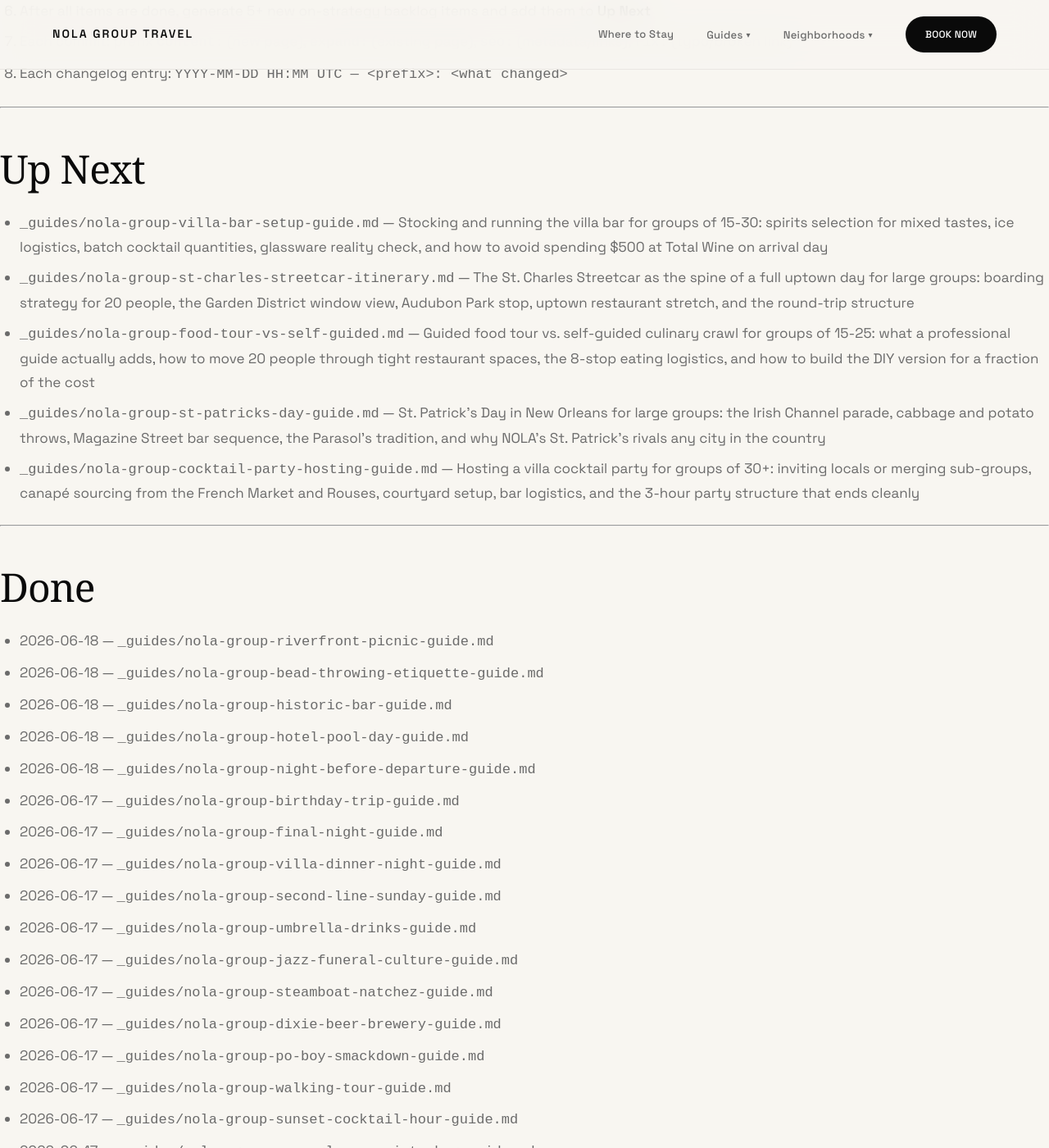
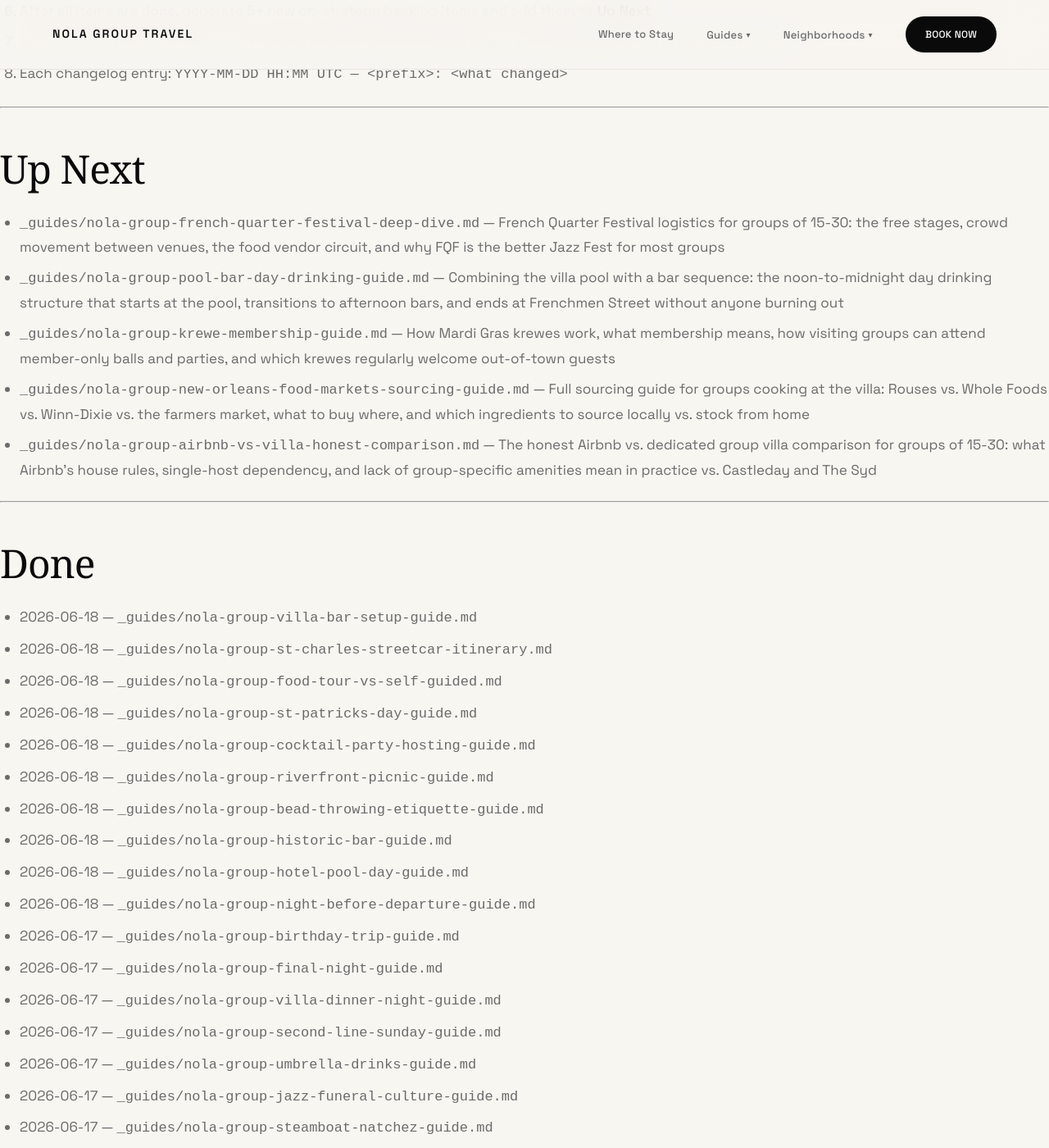
Before and after one commit to sjworth-dev/nola-group-travel, a Jekyll site: the page built from ROADMAP.md, in a window 1280 px wide and 1400 px high, scrolled down 3609 px. Shown: the whole window at 82% size. Built offline with Jekyll 4.4.1, drawn with Linux system fonts in a browser that asks for light colours; some web fonts are replaced; our own code applies the rules of GitHub Pages for plain Markdown files.

Commit message:
seo: update ROADMAP.md — move 5 completed guides to Done, add 5 new backlog items to Up Next, add changelog entries
Co-Authored-By: Claude Sonnet 4.6 <noreply@anthropic.com>
Claude-Session: https://claude.ai/code/session_018xgHGSTShU7tcmoEzA55v7

```diff
--- a/ROADMAP.md
+++ b/ROADMAP.md
@@ -99,16 +99,21 @@ New guides go in `_guides/<slug>.md`. New neighborhood pages go in `_neighborhoo
 
 ## Up Next
 
-- `_guides/nola-group-villa-bar-setup-guide.md` — Stocking and running the villa bar for groups of 15-30: spirits selection for mixed tastes, ice logistics, batch cocktail quantities, glassware reality check, and how to avoid spending $500 at Total Wine on arrival day
-- `_guides/nola-group-st-charles-streetcar-itinerary.md` — The St. Charles Streetcar as the spine of a full uptown day for large groups: boarding strategy for 20 people, the Garden District window view, Audubon Park stop, uptown restaurant stretch, and the round-trip structure
-- `_guides/nola-group-food-tour-vs-self-guided.md` — Guided food tour vs. self-guided culinary crawl for groups of 15-25: what a professional guide actually adds, how to move 20 people through tight restaurant spaces, the 8-stop eating logistics, and how to build the DIY version for a fraction of the cost
-- `_guides/nola-group-st-patricks-day-guide.md` — St. Patrick's Day in New Orleans for large groups: the Irish Channel parade, cabbage and potato throws, Magazine Street bar sequence, the Parasol's tradition, and why NOLA's St. Patrick's rivals any city in the country
-- `_guides/nola-group-cocktail-party-hosting-guide.md` — Hosting a villa cocktail party for groups of 30+: inviting locals or merging sub-groups, canapé sourcing from the French Market and Rouses, courtyard setup, bar logistics, and the 3-hour party structure that ends cleanly
+- `_guides/nola-group-french-quarter-festival-deep-dive.md` — French Quarter Festival logistics for groups of 15-30: the free stages, crowd movement between venues, the food vendor circuit, and why FQF is the better Jazz Fest for most groups
+- `_guides/nola-group-pool-bar-day-drinking-guide.md` — Combining the villa pool with a bar sequence: the noon-to-midnight day drinking structure that starts at the pool, transitions to afternoon bars, and ends at Frenchmen Street without anyone burning out
+- `_guides/nola-group-krewe-membership-guide.md` — How Mardi Gras krewes work, what membership means, how visiting groups can attend member-only balls and parties, and which krewes regularly welcome out-of-town guests
+- `_guides/nola-group-new-orleans-food-markets-sourcing-guide.md` — Full sourcing guide for groups cooking at the villa: Rouses vs. Whole Foods vs. Winn-Dixie vs. the farmers market, what to buy where, and which ingredients to source locally vs. stock from home
+- `_guides/nola-group-airbnb-vs-villa-honest-comparison.md` — The honest Airbnb vs. dedicated group villa comparison for groups of 15-30: what Airbnb's house rules, single-host dependency, and lack of group-specific amenities mean in practice vs. Castleday and The Syd
 
 ---
 
 ## Done
 
+- 2026-06-18 — `_guides/nola-group-villa-bar-setup-guide.md`
+- 2026-06-18 — `_guides/nola-group-st-charles-streetcar-itinerary.md`
+- 2026-06-18 — `_guides/nola-group-food-tour-vs-self-guided.md`
+- 2026-06-18 — `_guides/nola-group-st-patricks-day-guide.md`
+- 2026-06-18 — `_guides/nola-group-cocktail-party-hosting-guide.md`
 - 2026-06-18 — `_guides/nola-group-riverfront-picnic-guide.md`
 - 2026-06-18 — `_guides/nola-group-bead-throwing-etiquette-guide.md`
 - 2026-06-18 — `_guides/nola-group-historic-bar-guide.md`
@@ -529,6 +534,11 @@ New guides go in `_guides/<slug>.md`. New neighborhood pages go in `_neighborhoo
 2026-06-15 12:00 UTC — content: add _guides/nola-group-jazz-improv-session-guide.md — jazz workshop and sit-in guide for large groups with rhythm workshop format, sit-in etiquette, and half-day music structure
 2026-06-14 13:00 UTC — content: add _guides/nola-group-piano-bar-guide.md — piano bars and dueling pianos guide for groups of 10-30 with request mechanic, private section booking, and evening structure
 2026-06-12 14:00 UTC — content: add _guides/nola-group-warehouse-district-dining-guide.md — Julia/Fulton restaurant corridor, private dining rooms, pre-event dinner logistics for Convention Center and Caesars Superdome groups
+2026-06-18 12:00 UTC — content: add _guides/nola-group-villa-bar-setup-guide.md — villa bar setup for groups of 15-30: spirits selection, ice logistics, batch cocktails, glassware, and the full buy guide
+2026-06-18 12:15 UTC — content: add _guides/nola-group-st-charles-streetcar-itinerary.md — full Uptown streetcar day for groups of 15-30: boarding strategy, Garden District, Audubon Park, restaurant strip, round-trip structure
+2026-06-18 12:30 UTC — content: add _guides/nola-group-food-tour-vs-self-guided.md — guided vs. self-guided food tour for groups of 15-25: 8-stop DIY route, movement logistics, cost comparison, and honest tradeoffs
+2026-06-18 12:45 UTC — content: add _guides/nola-group-st-patricks-day-guide.md — St. Patrick's Day for large groups: Irish Channel parade, cabbage throws, Parasol's tradition, Magazine Street bar sequence, villa dinner plan
+2026-06-18 13:00 UTC — content: add _guides/nola-group-cocktail-party-hosting-guide.md — villa cocktail party for 30+: batch cocktails, canapé sourcing, courtyard setup, 3-hour party structure, and merging sub-groups
 2026-06-18 10:00 UTC — content: add _guides/nola-group-riverfront-picnic-guide.md — Woldenberg Park and Moonwalk riverfront picnic guide for groups of 20 with French Market sourcing, sunset timing, and evening transition structure
 2026-06-18 10:15 UTC — content: add _guides/nola-group-bead-throwing-etiquette-guide.md — Mardi Gras bead culture guide: float rider perspective, neutral ground positioning, parade-by-parade quality, group coordination, and bead transport logistics
 2026-06-18 10:30 UTC — content: add _guides/nola-group-historic-bar-guide.md — Oldest bars in NOLA group guide: Lafitte's, Old Absinthe House, Napoleon House, Carousel Bar, Tujague's with two route structures and group logistics
```
